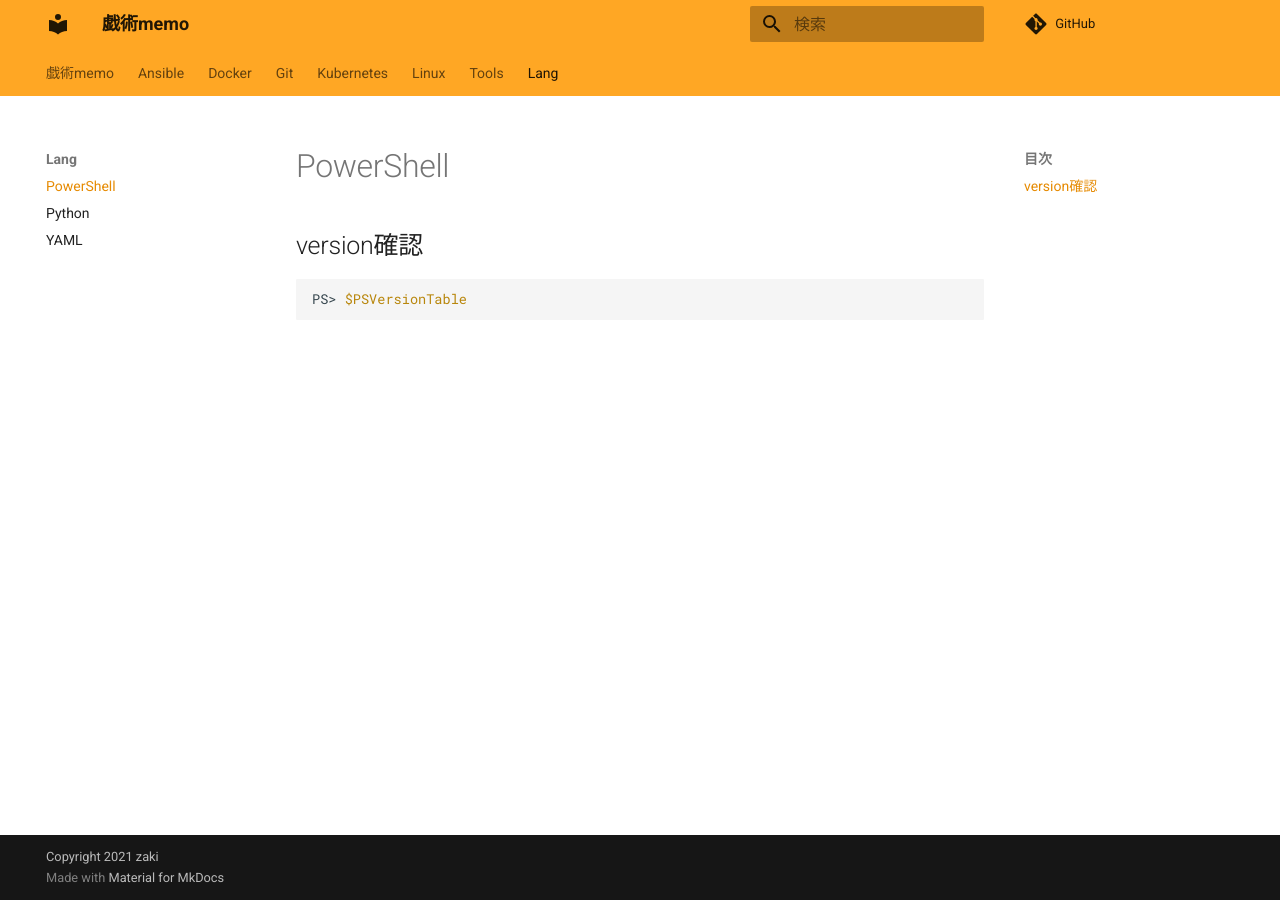
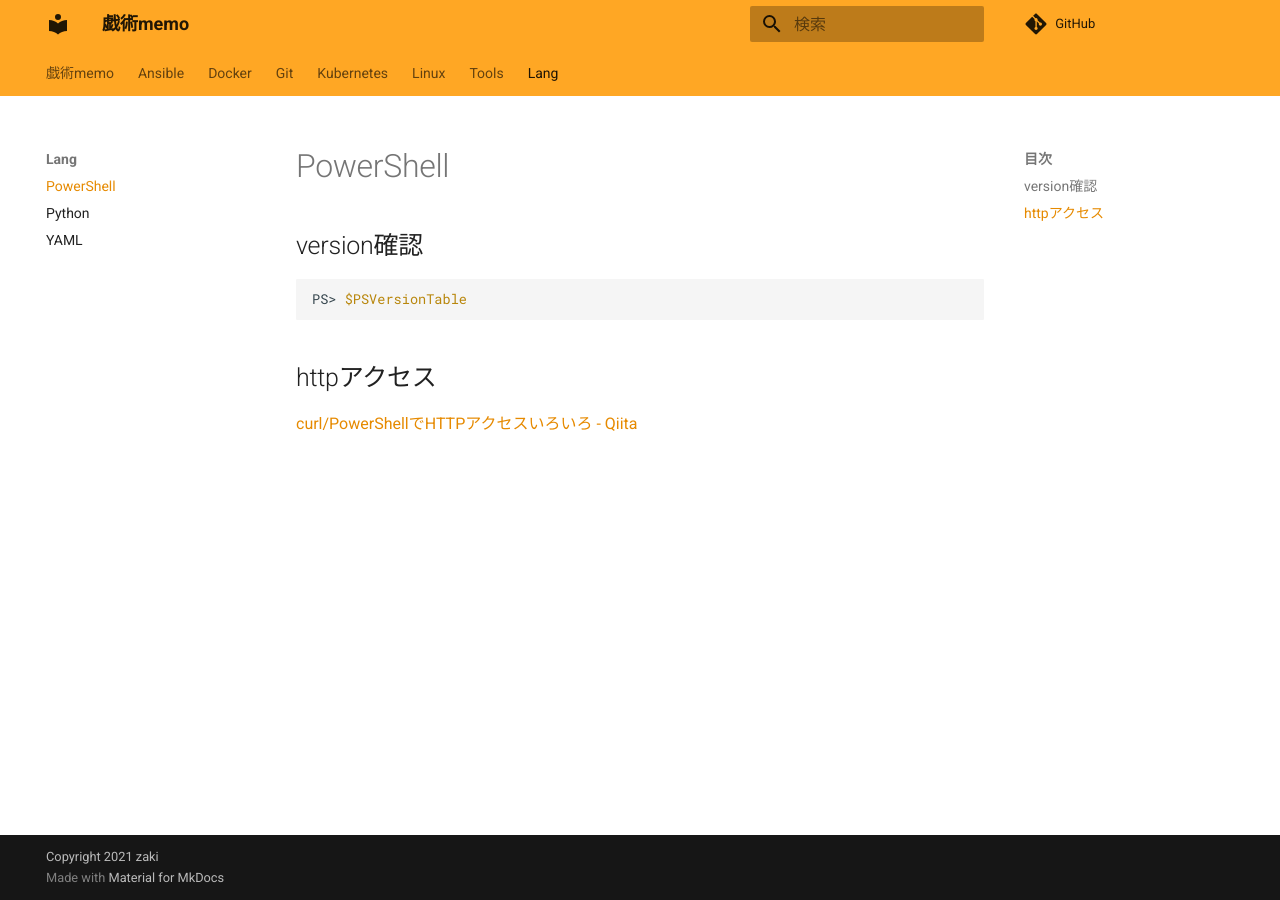
Before and after one commit to zaki-lknr/docs, an MkDocs documentation site: the page built from docs/lang/powershell.md, in a window 1280 px wide. Built offline with MkDocs 1.6.1 and Material for MkDocs 9.7.7, drawn with Linux system fonts in a browser that asks for light colours; comment, search, counter and statistics services are not loaded.

Commit message:
add: lang:powershell: httpアクセスいろいろへのリンク

````diff
--- a/docs/lang/powershell.md
+++ b/docs/lang/powershell.md
@@ -5,3 +5,7 @@
 ```ps1
 PS> $PSVersionTable
 ```
+
+## httpアクセス
+
+[curl/PowerShellでHTTPアクセスいろいろ - Qiita](https://qiita.com/zaki-lknr/items/8950f6acea20961a8afc)
````
